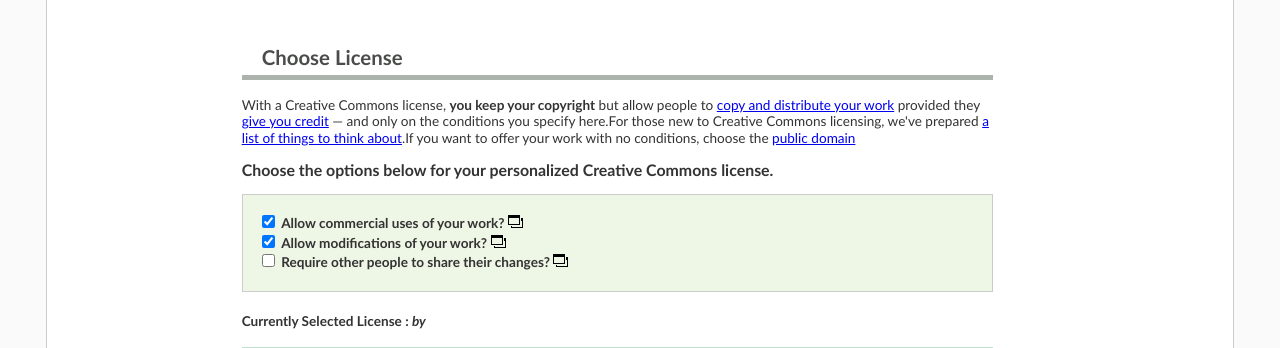
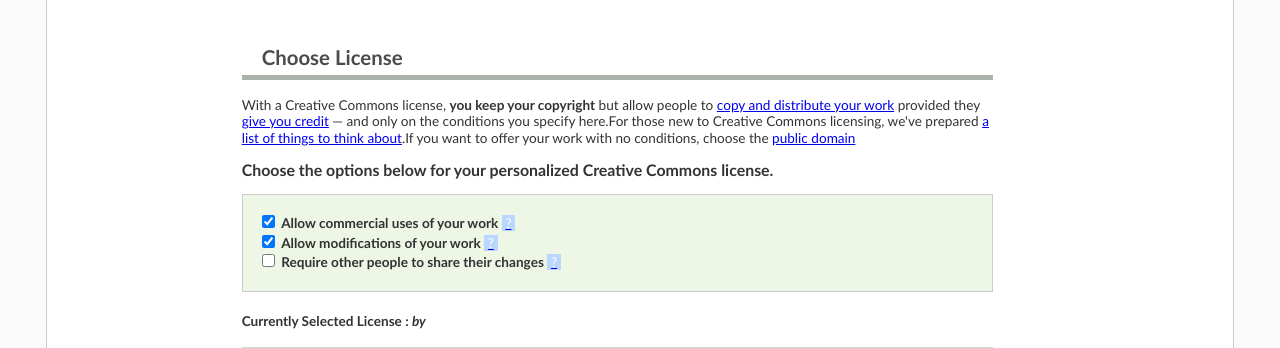
Before and after one commit to cc-archive/cclabs, a PHP site: page /licensechooser in a window 1280 px wide. Shown: the part 84-432 px from the top of the page. Run offline with PHP 8.4, Linux system fonts and the light colour scheme; data that the repository does not hold is empty.

Commit message:
Added question box and nice ? hover icon...lame-o

```diff
--- a/licensechooser/index.php
+++ b/licensechooser/index.php
@@ -90,7 +90,7 @@
             if ( !empty($url) )
                 echo '<a href="' . $url . '">';
 
-            echo "<img src=\"icon_popup.gif\" onmouseover=\"doTooltipHTML(event,'" . addslashes($msg) . "');\" onmouseout=\"hideTip()\" $onclick/>\n";
+            echo "<span class=\"questionbox\" onmouseover=\"doTooltipHTML(event,'" . addslashes($msg) . "');\" onmouseout=\"hideTip()\" $onclick/>?</span>";
 
             if ( !empty($url) )
                 echo '</a>';
@@ -108,7 +108,7 @@
         if ( !empty($url) )
             $onclick = " onclick=\"window.open('$url', 'tooltip', 'width=375,height=300,scrollbars=yes,resizable=yes,toolbar=no,directories=no,location=yes,menubar=no,status=yes');return false;\"";
 
-            echo "onmouseover=\"doTooltipHTML(event,'" . addslashes($msg) .
+            echo "class=\"question\" onmouseover=\"doTooltipHTML(event,'" . addslashes($msg) .
                  "');\" onmouseout=\"hideTip()\"$onclick";
     }
 
@@ -153,18 +153,18 @@
                     <div id="required">
                     <p>
                     <input type="checkbox" onChange="modify(this)" name="com" value="" id="com" />
-                    <label for="com"><strong><?= _('Allow commercial uses of your work?'); ?></strong></label>
+                    <label for="com"><strong><?= _('Allow commercial uses of your work'); ?></strong></label>
                     <?= print_more_info('<p><img src=\'http://creativecommons.org/icon/nc/standard.gif\' alt=\'nc\' class=\'icon\' /><strong>' . _('Noncommercial') . '</strong> ' . _('The licensor permits others to copy, distribute, display, and perform the work. In return, licensees may not use the work for commercial purposes &mdash; unless they get the permission of the licensor.') . '</p>',
                     'http://a2.creativecommons.org/characteristic/nc?lang=en'); ?>
                     <br />
                     <input type="checkbox" onChange="modify(this)" name="mod" value="" id="mod" />
-                    <label for="mod"><strong><?= _('Allow modifications of your work?'); ?></strong></label>
+                    <label for="mod"><strong><?= _('Allow modifications of your work'); ?></strong></label>
                     <?= print_more_info('<p><img src=\'http://creativecommons.org/icon/nd/standard.gif\' alt=\'nd\' class=\'icon\' /><strong>' . _('No Derivative Works') .
                     '</strong> ' . _('The licensor permits others to copy, distribute, display and perform only unaltered copies of the work &mdash; not derivative works based on it.') . '</p>',
                     'http://a2.creativecommons.org/characteristic/nc?lang=en' ); ?>
                     <br />
                     <input type="checkbox" name="share" onChange="modify(this)" value="" id="share" disabled />
-                    <label for="share" id="share-label" class="inactive"><strong><?= _('Require other people to share their changes?'); ?></strong></label>
+                    <label for="share" id="share-label" class="inactive"><strong><?= _('Require other people to share their changes'); ?></strong></label>
                     <?= print_more_info('<p><img src=\'http://creativecommons.org/icon/sa/standard.gif\' alt=\'sa\' class=\'icon\' /><strong>' .
                     _('Share Alike') . '</strong> ' . _('The licensor permits others to distribute derivative works only under a license identical to the one that governs the work of the licensor.') . '</p>',
                     'http://a2.creativecommons.org/characteristic/sa?lang=en'); ?>
--- a/licensechooser/style.css
+++ b/licensechooser/style.css
@@ -76,28 +76,44 @@
 
 .note
 {
-    float: right;
-    font-size: 80%;
-    padding: 1% 1% 0 0;
-    margin: 0;
+    float:          right;
+    font-size:      80%;
+    padding:        1% 1% 0 0;
+    margin:         0;
 }
 
 .tooltip
 {
-    background: white;
-    border: 2px solid gray;
-    padding: 3px 10px 3px 10px;
-    width: 300px;
+    background:     white;
+    border:         2px solid gray;
+    padding:        3px 10px 3px 10px;
+    width:          300px;
 }
 
 .tooltip .icon
 {
-    float: left;
-    padding-right: 4%;
+    float:          left;
+    padding-right:  4%;
     padding-bottom: 20%;
 }
 
 .tooltipimage
 {
-    border: 2px solid gray;
+    border:         2px solid gray;
 }
+
+.questionbox
+{
+
+    background: #bad7ff;
+    padding: 0 0.5% 0 0.5%;
+    color: white;
+    text-decoration: none;
+    margin-bottom: 0.5%;
+    cursor:         help;
+}
+
+.question
+{
+    cursor:         help;
+}
```
